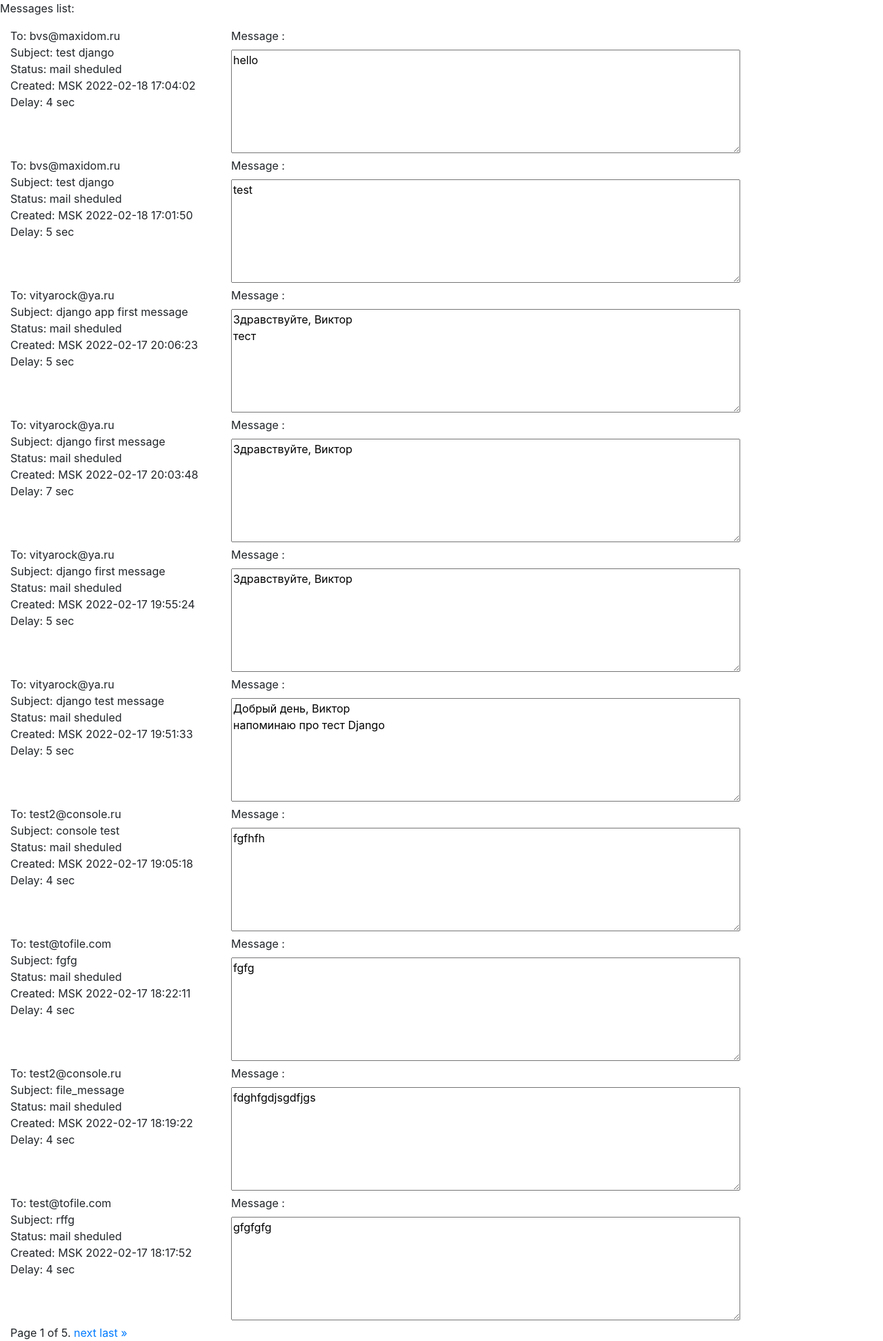
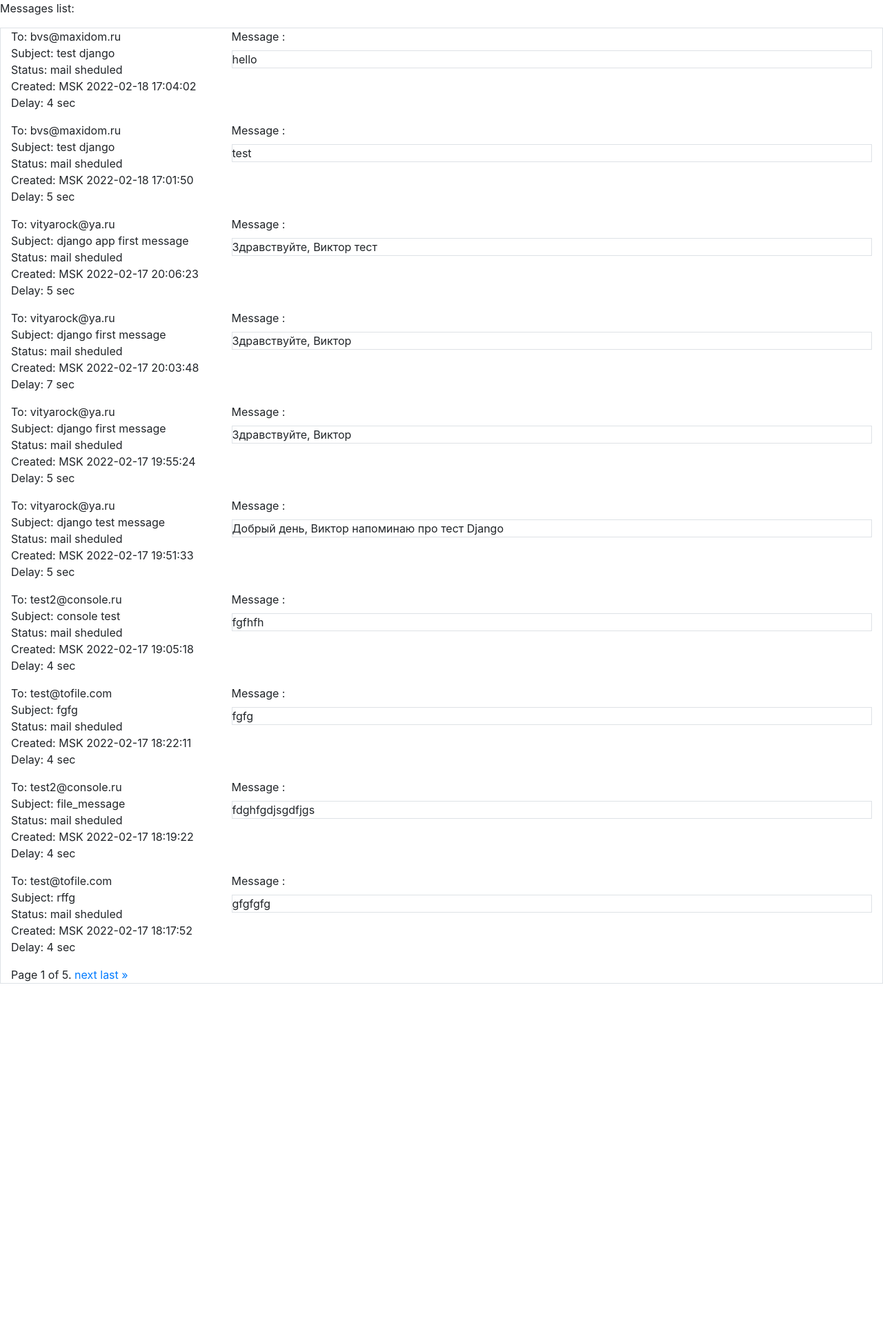
Before and after one commit to vityarock/pws_e2, a Django app: page / in a window 1280 px wide. Shown: the part 56-2000 px from the top of the page at 69% size. After the commit the page ends 1482 px from the top, so only its background shows below. Run offline with Django 4.2, Linux system fonts and the light colour scheme; data comes from the database, SQL or seed files in the repository; some libraries are stand-ins or nearby versions.

Commit message:
TODO update6

```diff
--- a/templates/mail_list.html
+++ b/templates/mail_list.html
@@ -7,7 +7,7 @@
 
 
 <p>Messages list:</p>
-<div class="container-fluid">
+<div class="container-fluid border">
   <div class="row">
 {% for email in object_list %}
   	<div class="col-3">
@@ -21,7 +21,7 @@
     </div>
     <div class="col-9">
     <label for="mail_body">Message :</label><br>
-    <textarea id = "mail_body" rows="6" cols="70" >{{ email.body }}</textarea>
+    <p class="border" id = "mail_body" rows="6" cols="70" >{{ email.body }}</p>
     </div>
     <hr>
 {% endfor %}
```
